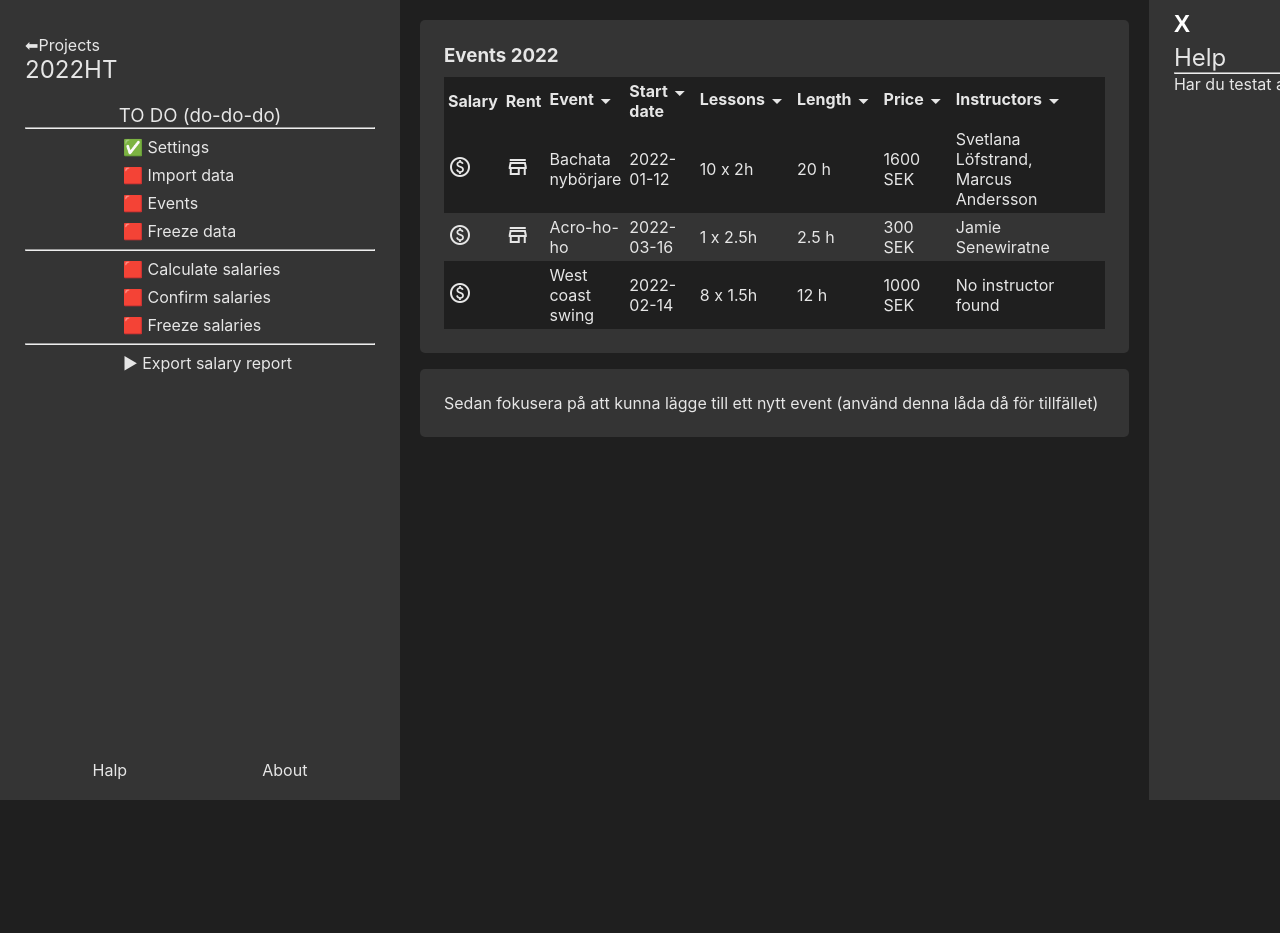
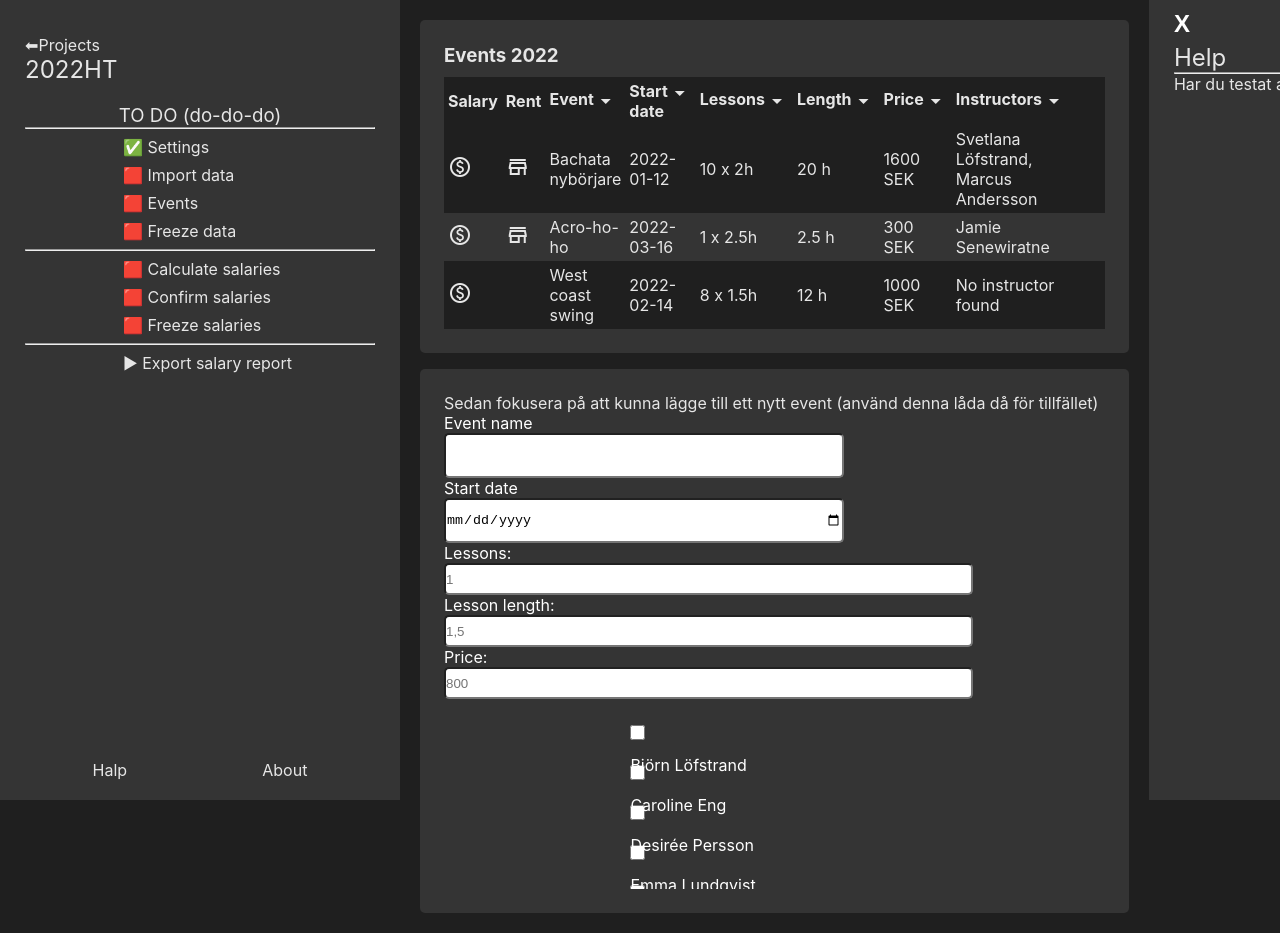
Before and after one commit to desirewp/salary-calculator, a React (Vite) app in the folder salary-calculator/: page /project/1/event-data in a window 1280 px wide. Shown: the top 933 px of the page. Before the commit the page ends 800 px from the top, so only its background shows below. Built offline with nearby package versions, Linux system fonts and the light colour scheme.

Commit message:
started on the addEvent form

```diff
--- a/salary-calculator/src/components/Project/Events/Events.tsx
+++ b/salary-calculator/src/components/Project/Events/Events.tsx
@@ -1,11 +1,17 @@
 import { useState } from "react";
-import { Event, eventsVT22, instructors2023 } from "../../../assets/Classes";
+import {
+  Event,
+  Instructor,
+  eventsVT22,
+  instructors2023,
+} from "../../../assets/Classes";
 import "./Events.css";
 import EventForm from "../../EventForm/EventForm";
 
 const Events = () => {
   // Innehåller de Events som visas aka ordinarie event[]
   const [events, setEvents] = useState<Event[]>(eventsVT22);
+  const instructors: Instructor[] = instructors2023;
 
   // Lägger till det nya uppdaterade eventet med de andra
   const handleSaveEvent = (updatedEvent: Event) => {
@@ -15,6 +21,10 @@ const Events = () => {
       } else return event;
     });
     setEvents(updatedEvents);
+  };
+
+  const newEvent = () => {
+    alert("New event says Bop!");
   };
 
   // ------------ UI -DESSA FUNGERAR-------------------
@@ -181,11 +191,63 @@ const Events = () => {
         </table>
       </div>
       <div className="box">
-
         <p>
           Sedan fokusera på att kunna lägge till ett nytt event (använd denna
           låda då för tillfället)
         </p>
+        <form action="addEvent">
+          <label htmlFor="event-name-input">Event name</label>
+          <input type="text" id="event-name" name="event-name-input" />
+
+          <label htmlFor="event-start-date-input">Start date</label>
+          <input type="date" />
+
+          <label htmlFor="lessonLength">Lessons:</label>
+          <input
+            type="number"
+            name="lessons"
+            id="lessons-input"
+            className="event-input"
+            placeholder="1"
+          />
+          <label htmlFor="lessonLength">Lesson length:</label>
+          <input
+            type="number"
+            name="lessonLength"
+            id="lessonLength-input"
+            className="event-input"
+            placeholder="1,5"
+          />
+          <label htmlFor="event-price-input">Price:</label>
+          <input
+            type="number"
+            name="event-price"
+            id="event-price-input"
+            className="event-input"
+            placeholder="800"
+          />
+
+          <div className="checkbox-select">
+            <ul>
+              {instructors2023.map((instructor) => {
+                return (
+                  <li key={instructor.id}>
+                    <div className="list-item-container" >
+                      <input
+                        type="checkbox"
+                        id={instructor.id}
+                        value={instructor.id}
+                      />
+                      <label htmlFor={instructor.id}>
+                        {instructor.fullName}
+                      </label>
+                    </div>
+                  </li>
+                );
+              })}
+            </ul>
+          </div>
+        </form>
       </div>
     </section>
   );
```
